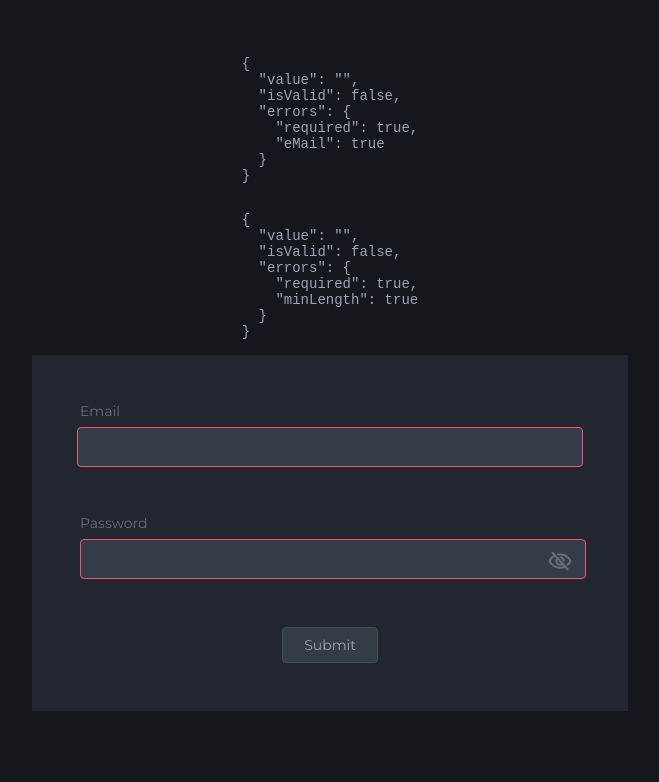
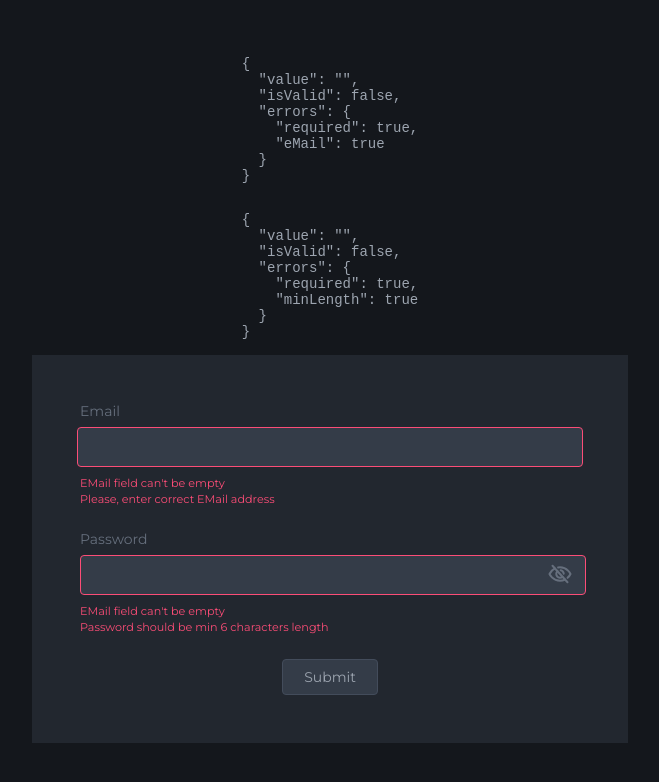
Before and after one commit to VadymZakharchuk/own-validator, a Vue app: page / in a window 1280 px wide. Shown: the top 782 px of the page, without its empty margins (310-969 px from the left). Built offline with nearby package versions, Linux system fonts and the light colour scheme.

Commit message:
added error messages

```diff
--- a/src/use/field.js
+++ b/src/use/field.js
@@ -6,7 +6,7 @@ export function useField(field) {
   const errors = reactive({});
 
   const reAssign = (val) => {
-    isValid.value = true
+    isValid.value = true;
     // if no validators -> empty object {}. Else -> map by validators
     Object.keys(field.validators ?? {}).map((name) => {
       // validator[name] contains a function !!!!
--- a/src/views/Home.vue
+++ b/src/views/Home.vue
@@ -12,6 +12,12 @@
           :class="{ invalid: !authForm.email.isValid }"
           v-model="authForm.email.value"
         />
+        <small v-if="authForm.email.errors.required" class="error-message">
+          EMail field can't be empty
+        </small>
+        <small v-if="authForm.email.errors.eMail" class="error-message">
+          Please, enter correct EMail address
+        </small>
       </div>
       <div class="auth-page__form-control">
         <label for="password" class="auth-page__form-control__label">
@@ -38,6 +44,12 @@
             @click="isPassVisible = !isPassVisible"
           />
         </p>
+        <small v-if="authForm.password.errors.required" class="error-message">
+          EMail field can't be empty
+        </small>
+        <small v-if="authForm.password.errors.minLength" class="error-message">
+          Password should be min 6 characters length
+        </small>
       </div>
       <button class="auth-page__submit" type="submit">Submit</button>
     </form>
@@ -118,7 +130,7 @@ export default {
         line-height: 18px;
         color: var(--subtext);
         height: 36px;
-        margin-bottom: 24px;
+        margin-bottom: 8px;
         outline: none;
         border: 1px solid var(--border);
         border-radius: 4px;
@@ -133,7 +145,7 @@ export default {
       }
       img {
         position: absolute;
-        top: 35%;
+        top: 40%;
         right: 8px;
         transform: translateY(-50%);
         cursor: pointer;
@@ -154,4 +166,8 @@ export default {
 .invalid {
   border: 1px solid var(--errors);
 }
+.error-message {
+  align-self: flex-start;
+  color: var(--errors);
+}
 </style>
```
